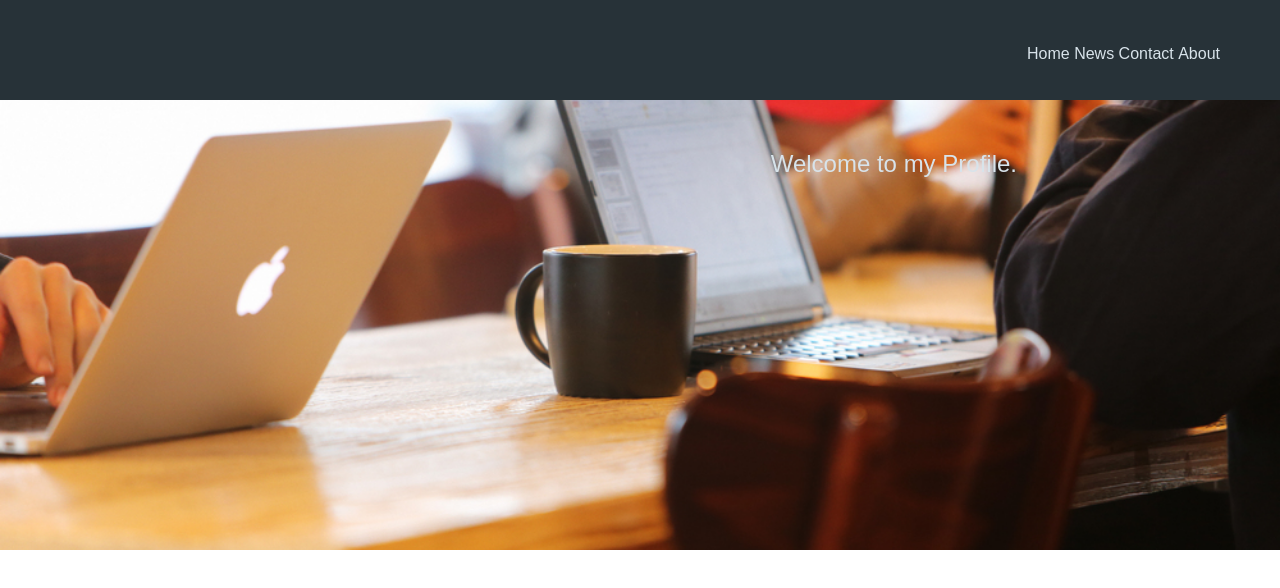
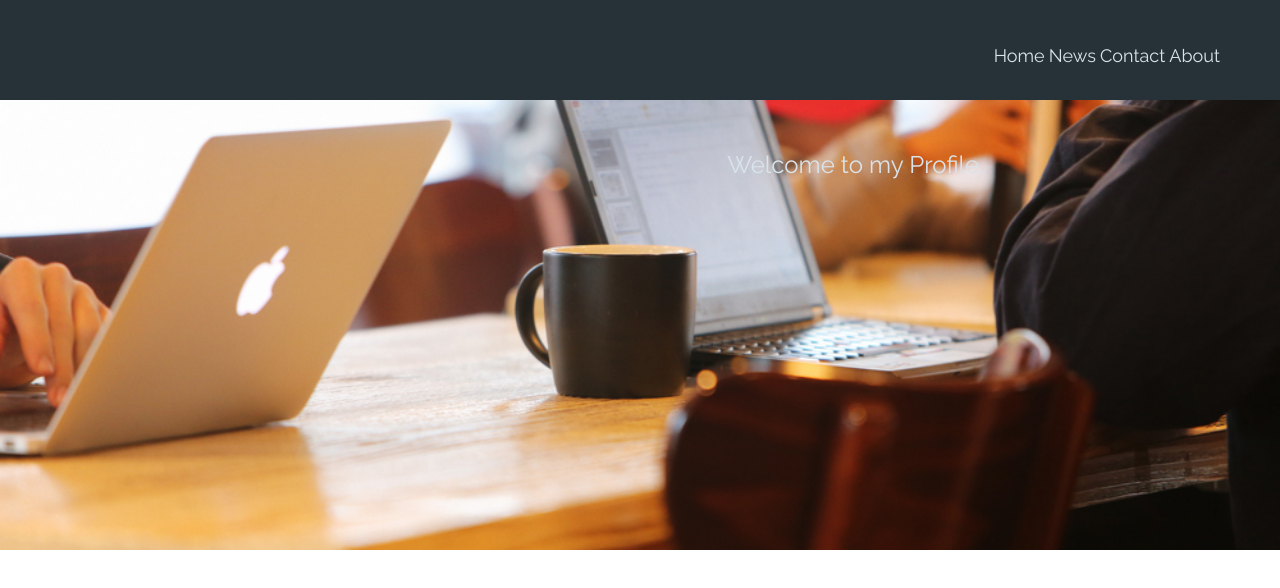
Before and after one commit to ryanwpb/new_site, a plain HTML site: page index.html in a window 1280 px wide. Drawn offline with nearby package versions, Linux system fonts and the light colour scheme.

Commit message:
Change font-size of nav-area a.

```diff
--- a/index.html
+++ b/index.html
@@ -3,6 +3,7 @@
 <head>
     <meta charset="UTF-8">
     <script src="https://ajax.googleapis.com/ajax/libs/jquery/3.2.0/jquery.min.js"></script>
+    <link href="https://fonts.googleapis.com/css?family=Raleway" rel="stylesheet">
     <link rel="stylesheet" type="text/css" href="resources/styles.css">
     <title>New Site</title>
 </head>
--- a/resources/styles.css
+++ b/resources/styles.css
@@ -36,6 +36,7 @@ header{
     position: relative;
     color: #D8E3EA;
     text-decoration: none;
+    font-size: 18px;
 }
 .nav-area a:hover {
     color: #D8E3EA;
```
